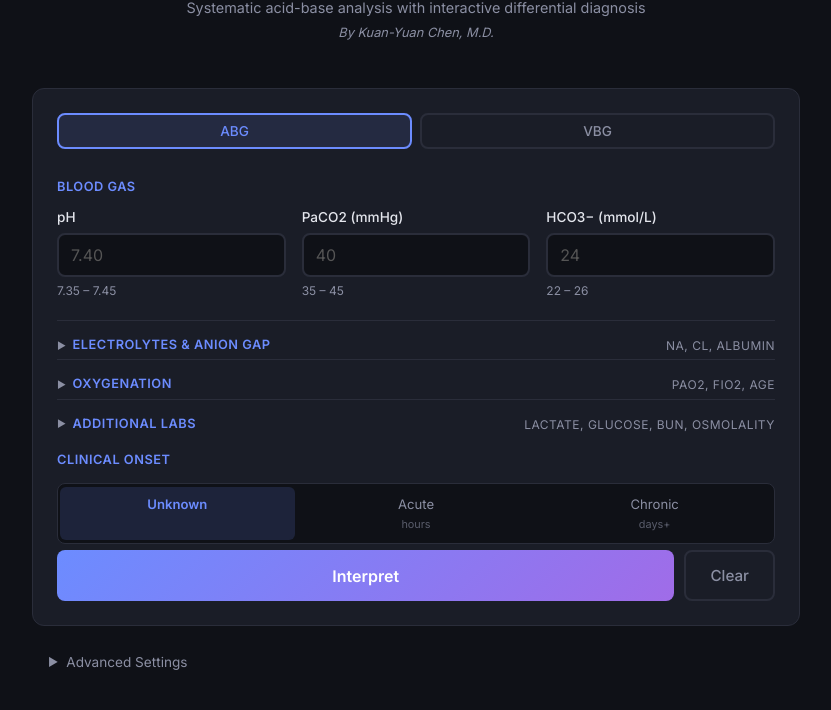
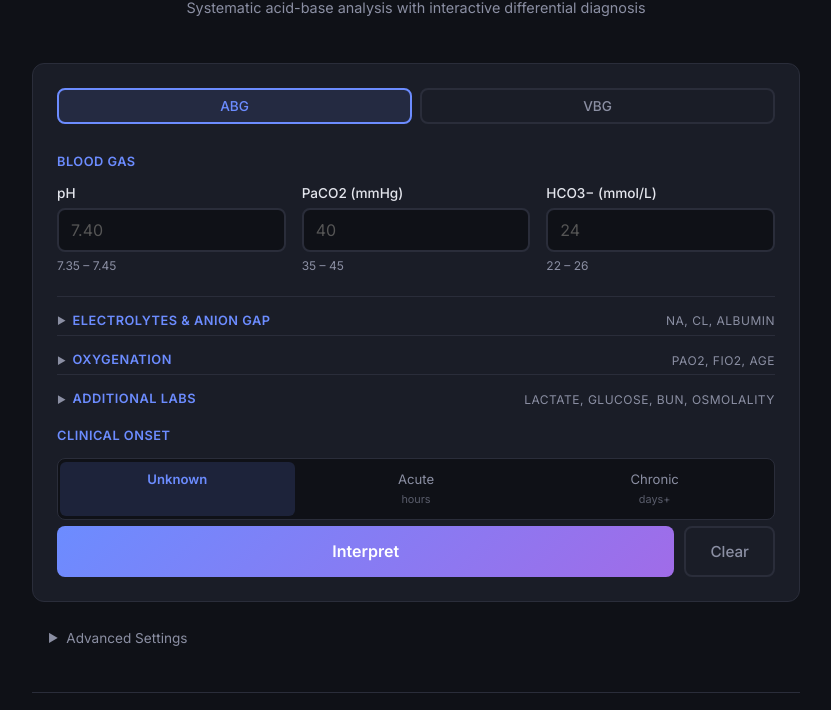
Before and after one commit to galencky/abg-interpreter, a plain HTML site: page index.html in a window 1280 px wide. Shown: the part 104-814 px from the top of the page, without its empty margins (224-1055 px from the left). Drawn offline with Linux system fonts and the light colour scheme.

Commit message:
chore: remove author attribution from index header

```diff
--- a/index.html
+++ b/index.html
@@ -13,7 +13,6 @@
         <header>
             <h1>ABG / VBG Interpreter</h1>
             <p class="subtitle">Systematic acid-base analysis with interactive differential diagnosis</p>
-            <p class="author-header">By Kuan-Yuan Chen, M.D.</p>
         </header>
 
         <!-- Combined Input Card -->
```
